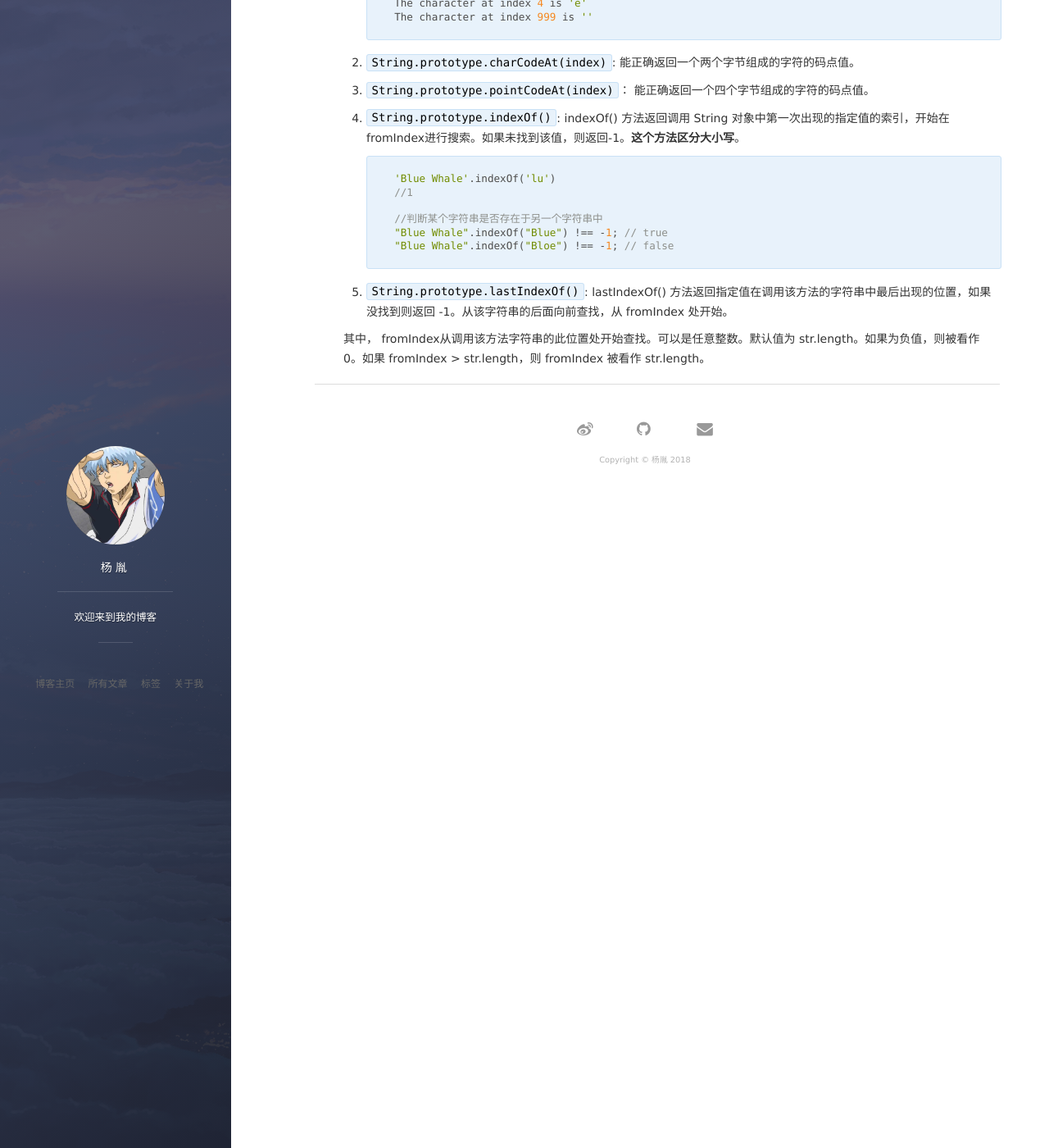
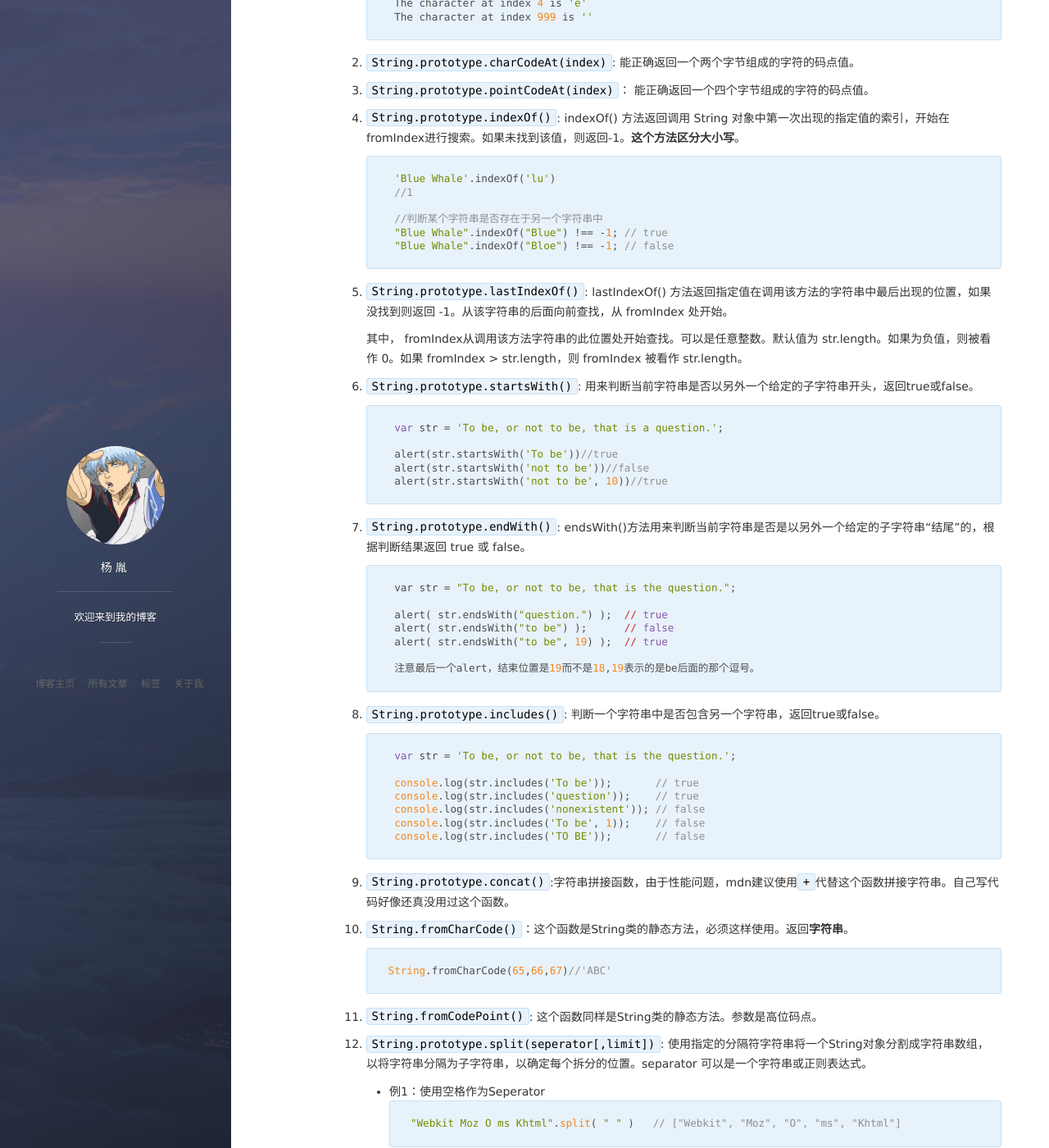
Before and after one commit to ginnko/old-blog, a Jekyll site: the page built from _posts/2018-07-09-javascript查漏补缺之六-字符串.md, in a window 1280 px wide and 1400 px high, scrolled down 484 px. Shown: the whole window at 82% size. Built offline with Jekyll 4.4.1, drawn with Linux system fonts in a browser that asks for light colours; nearby versions of some CDN libraries; Markdown is read by kramdown in place of the engine named in the settings; comment, search, counter and statistics services are not loaded; some of the changed text lies outside the part shown.

Commit message:
string article temperary commit

````diff
--- a/_posts/2018-07-09-javascript查漏补缺之六-字符串.md
+++ b/_posts/2018-07-09-javascript查漏补缺之六-字符串.md
@@ -46,4 +46,89 @@ tag: javascript
         ```
     5. `String.prototype.lastIndexOf()`: lastIndexOf() 方法返回指定值在调用该方法的字符串中最后出现的位置，如果没找到则返回 -1。从该字符串的后面向前查找，从 fromIndex 处开始。
 
-    其中， fromIndex从调用该方法字符串的此位置处开始查找。可以是任意整数。默认值为 str.length。如果为负值，则被看作 0。如果 fromIndex > str.length，则 fromIndex 被看作 str.length。
+        其中， fromIndex从调用该方法字符串的此位置处开始查找。可以是任意整数。默认值为 str.length。如果为负值，则被看作 0。如果 fromIndex > str.length，则 fromIndex 被看作 str.length。
+
+    6. `String.prototype.startsWith()`: 用来判断当前字符串是否以另外一个给定的子字符串开头，返回true或false。
+
+        ```
+        var str = 'To be, or not to be, that is a question.';
+
+        alert(str.startsWith('To be'))//true
+        alert(str.startsWith('not to be'))//false
+        alert(str.startsWith('not to be', 10))//true
+        ```
+
+    7. `String.prototype.endWith()`: endsWith()方法用来判断当前字符串是否是以另外一个给定的子字符串“结尾”的，根据判断结果返回 true 或 false。
+
+        ```
+        var str = "To be, or not to be, that is the question.";
+
+        alert( str.endsWith("question.") );  // true
+        alert( str.endsWith("to be") );      // false
+        alert( str.endsWith("to be", 19) );  // true
+
+        注意最后一个alert，结束位置是19而不是18,19表示的是be后面的那个逗号。
+        ```
+
+    8. `String.prototype.includes()`: 判断一个字符串中是否包含另一个字符串，返回true或false。
+
+        ```
+        var str = 'To be, or not to be, that is the question.';
+
+        console.log(str.includes('To be'));       // true
+        console.log(str.includes('question'));    // true
+        console.log(str.includes('nonexistent')); // false
+        console.log(str.includes('To be', 1));    // false
+        console.log(str.includes('TO BE'));       // false
+        ```
+    9. `String.prototype.concat()`:字符串拼接函数，由于性能问题，mdn建议使用`+`代替这个函数拼接字符串。自己写代码好像还真没用过这个函数。
+
+    10. `String.fromCharCode()`：这个函数是String类的静态方法，必须这样使用。返回**字符串**。
+
+        ```
+        String.fromCharCode(65,66,67)//'ABC'
+        ```
+    11. `String.fromCodePoint()`: 这个函数同样是String类的静态方法。参数是高位码点。
+
+    12. `String.prototype.split(seperator[,limit])`: 使用指定的分隔符字符串将一个String对象分割成字符串数组，以将字符串分隔为子字符串，以确定每个拆分的位置。separator 可以是一个字符串或正则表达式。
+
+        - 例1：使用空格作为Seperator
+        ```
+        "Webkit Moz O ms Khtml".split( " " )   // ["Webkit", "Moz", "O", "ms", "Khtml"]
+        ```
+
+        - 例2：使用正则表达式作为Seperator,正则表达式不需要加`g`标识符。
+
+        ```
+        var myString = "Hello 1 word. Sentence number 2.";
+        var splits = myString.split(/(\d)/);
+
+        console.log(splits);
+
+        //[ "Hello ", "1", " word. Sentence number ", "2", "." ]
+        ```
+
+        - 例3：设置第二个参数
+
+        ```
+        var myString = "Hello World. How are you doing?";
+        var splits = myString.split(" ", 3);
+
+        console.log(splits);
+
+        //["Hello", "World.", "How"]
+
+        ```
+    13. `String.prototype.slice(begin[, end])`:返回一个子字符串，提取范围是[begin, end),其中end为可选参数，如果begin或end为负值，则实际为length+begin/length+end。
+
+    14. `String.prototype.substring(begin[, end]`: 返回一个子字符串。类似上面的slice方法。当begin>end时，会交换begin和end的位置执行。
+
+    15. `String.prototype.substr(start[, length])`：返回一个字符串中从指定位置开始到指定字符数的字符。
+
+    ---
+
+    **下面是字符串的正则表达式用法**
+
+    ---
+
+    16.
````
